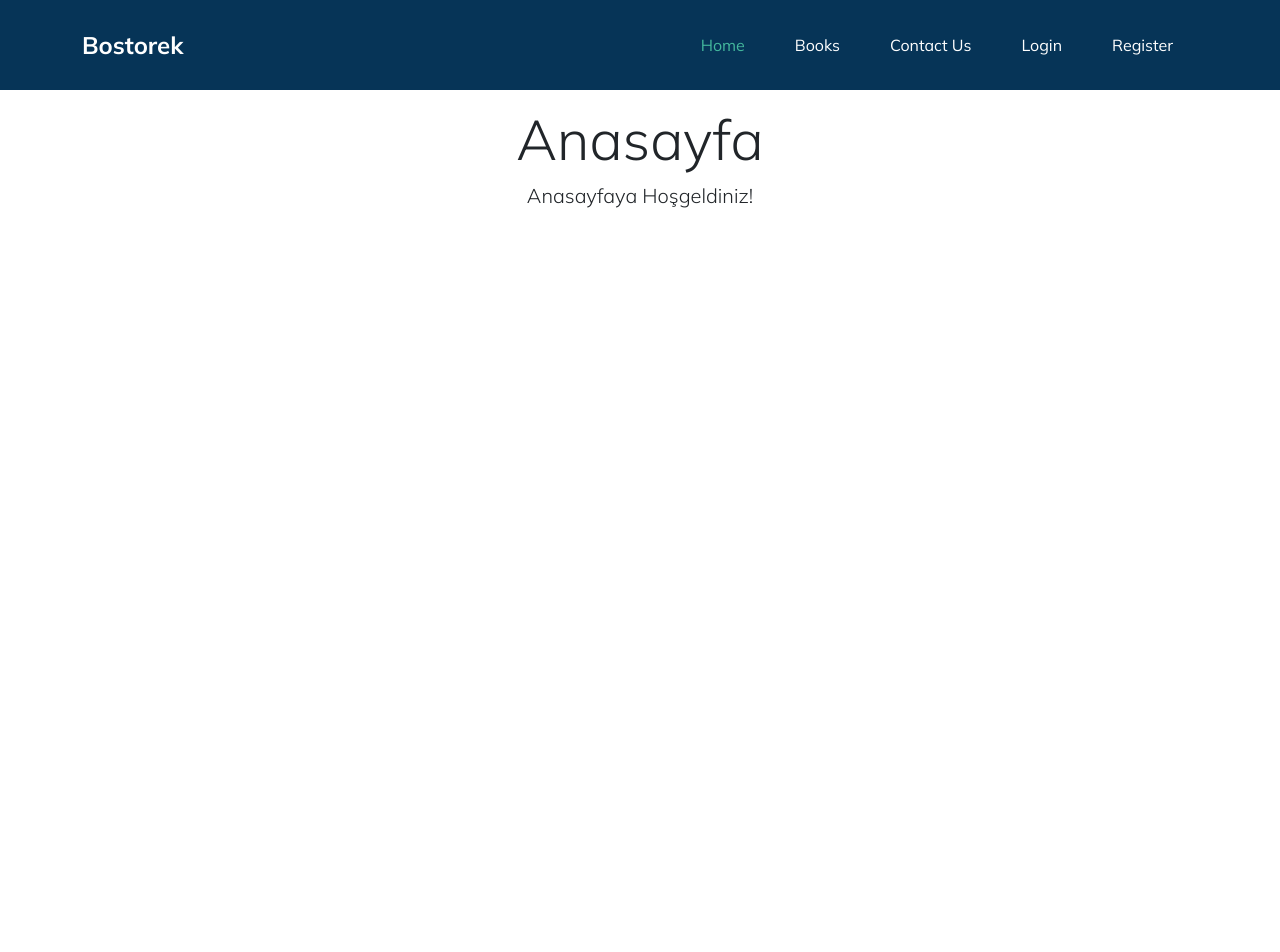
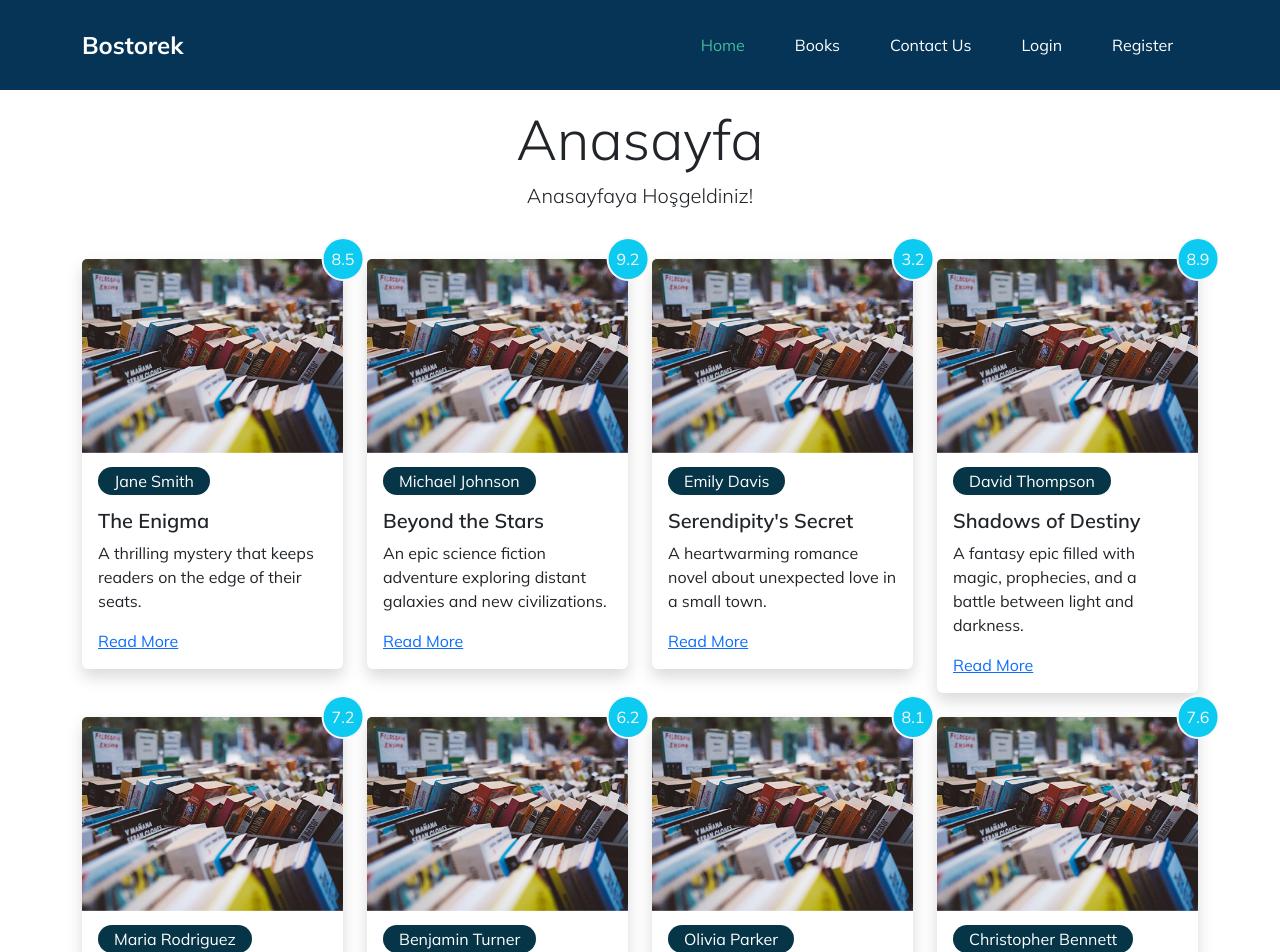
Before and after one commit to fatihgumus59/vue-book, a Vue app: page / in a window 1280 px wide. Shown: the top 952 px of the page. Before the commit the page ends 800 px from the top, so only its background shows below. Built offline with nearby package versions, Linux system fonts and the light colour scheme.

Commit message:
book listed

```diff
--- /dev/null
+++ b/src/components/BookItem.vue
@@ -0,0 +1,38 @@
+<template>
+    <div class="card border-0 shadow position-relative">
+        <img src="../../template/images/b1.jpg" class="card-img-top">
+        <div class="card-body">
+            <div class="auth-box">
+                <span style="background-color: #063547;" class="py-1 px-3 text-white rounded-pill">
+                    {{ book.author }}
+                </span>
+            </div>
+            <h5 class="card-title mt-3 fw-semibold">{{ book.name }}</h5>
+            <p class="card-text">
+                {{ book.description }}
+            </p>
+            <div class="d-flex justify-content-betwen align-item-center">
+                <a href="" class="card-link">Read More</a>
+                <p class="py-1 px-2 text-white badge mb-0">{{ book.uploadDate }}</p>
+            </div>
+        </div>
+        <span
+            class="position-absolute top-0 start-100 translate-middle p-2 bg-info text-light rounded-circle border border-2 border-light">
+           {{ book.rating }}
+        </span>
+    </div>
+</template>
+
+<script>
+export default {
+    name: "BookItem",
+    props:{
+        book:{
+            type: Object,
+            default : ()=>([])
+        }
+    }
+}
+</script>
+
+<style scoped></style>
--- /dev/null
+++ b/src/components/BookList.vue
@@ -0,0 +1,25 @@
+<template>
+    <div class="row">
+        <div class="col-sm-6 col-md-4 col-xl-3 mb-4" v-for="book in books" :key="book.id">
+            <BookItem :book="book"/>
+        </div>
+    </div>
+</template>
+
+<script>
+import BookItem from '@/components/BookItem.vue'
+export default {
+    name: "BookList",
+    components: {
+        BookItem
+    },
+    props: {
+        books: {
+            type: Array,
+            default: () => ([])
+        }
+    }
+}
+</script>
+
+<style scoped></style>
--- /dev/null
+++ b/src/db.js
@@ -0,0 +1,103 @@
+const books = [
+    {
+      id: 1,
+      name: 'The Enigma',
+      author: 'Jane Smith',
+      page: 320,
+      description:
+        'A thrilling mystery that keeps readers on the edge of their seats.',
+      rating: 8.5,
+      uploadDate: '19 Jan 2021',
+    },
+    {
+      id: 2,
+      name: 'Beyond the Stars',
+      author: 'Michael Johnson',
+      page: 412,
+      description:
+        'An epic science fiction adventure exploring distant galaxies and new civilizations.',
+      rating: 9.2,
+      uploadDate: '19 Jan 2021',
+    },
+    {
+      id: 3,
+      name: "Serendipity's Secret",
+      author: 'Emily Davis',
+      page: 280,
+      description:
+        'A heartwarming romance novel about unexpected love in a small town.',
+      rating: 3.2,
+      uploadDate: '19 Jan 2021',
+    },
+    {
+      id: 4,
+      name: 'Shadows of Destiny',
+      author: 'David Thompson',
+      page: 500,
+      description:
+        'A fantasy epic filled with magic, prophecies, and a battle between light and darkness.',
+      rating: 8.9,
+      uploadDate: '19 Jan 2021',
+    },
+    {
+      id: 5,
+      name: 'Culinary Chronicles',
+      author: 'Maria Rodriguez',
+      page: 150,
+      description:
+        'A collection of delightful short stories centered around food and culture.',
+      rating: 7.2,
+      uploadDate: '19 Jan 2021',
+    },
+    {
+      id: 6,
+      name: 'Echoes of Eternity',
+      author: 'Benjamin Turner',
+      page: 600,
+      description: 'A philosophical exploration of life, time, and the universe.',
+      rating: 6.2,
+      uploadDate: '19 Jan 2021',
+    },
+    {
+      id: 7,
+      name: 'Midnight Murders',
+      author: 'Olivia Parker',
+      page: 320,
+      description:
+        "A gripping thriller following a detective's pursuit of a cunning serial killer.",
+      rating: 8.1,
+      uploadDate: '19 Jan 2021',
+    },
+    {
+      id: 8,
+      name: 'The Artistic Odyssey',
+      author: 'Christopher Bennett',
+      page: 240,
+      description:
+        "A coming-of-age story about a young artist's journey to self-discovery.",
+      rating: 7.6,
+      uploadDate: '19 Jan 2021',
+    },
+    {
+      id: 9,
+      name: 'Whispers in the Woods',
+      author: 'Samantha Foster',
+      page: 280,
+      description:
+        'A collection of eerie and spine-chilling short stories set in the woods.',
+      rating: 2.3,
+      uploadDate: '19 Jan 2021',
+    },
+    {
+      id: 10,
+      name: 'Legends of Lyria',
+      author: 'Daniel Harris',
+      page: 450,
+      description:
+        'An epic fantasy series filled with knights, dragons, and quests for honor.',
+      rating: 4.8,
+      uploadDate: '19 Jan 2021',
+    },
+  ];
+
+  export default books;
--- a/src/views/HomeView.vue
+++ b/src/views/HomeView.vue
@@ -1,20 +1,25 @@
 <template>
-    <div>
+    <div class="container">
         <SectionHeader :title="title"  description="Anasayfaya Hoşgeldiniz!"/>
+        <BookList :books="books"/>
     </div>
 </template>
 
 <script>
     import SectionHeader from '@/components/SectionHeader.vue';
+    import BookList from '@/components/BookList.vue';
+    import books from '@/db';
 
     export default {
         name : "HomeView",
         components:{
-            SectionHeader
+            SectionHeader,
+            BookList
         },
         data(){
             return{
-                title :'Anasayfa'
+                title :'Anasayfa',
+                books : books
             }
         }
     }
```
